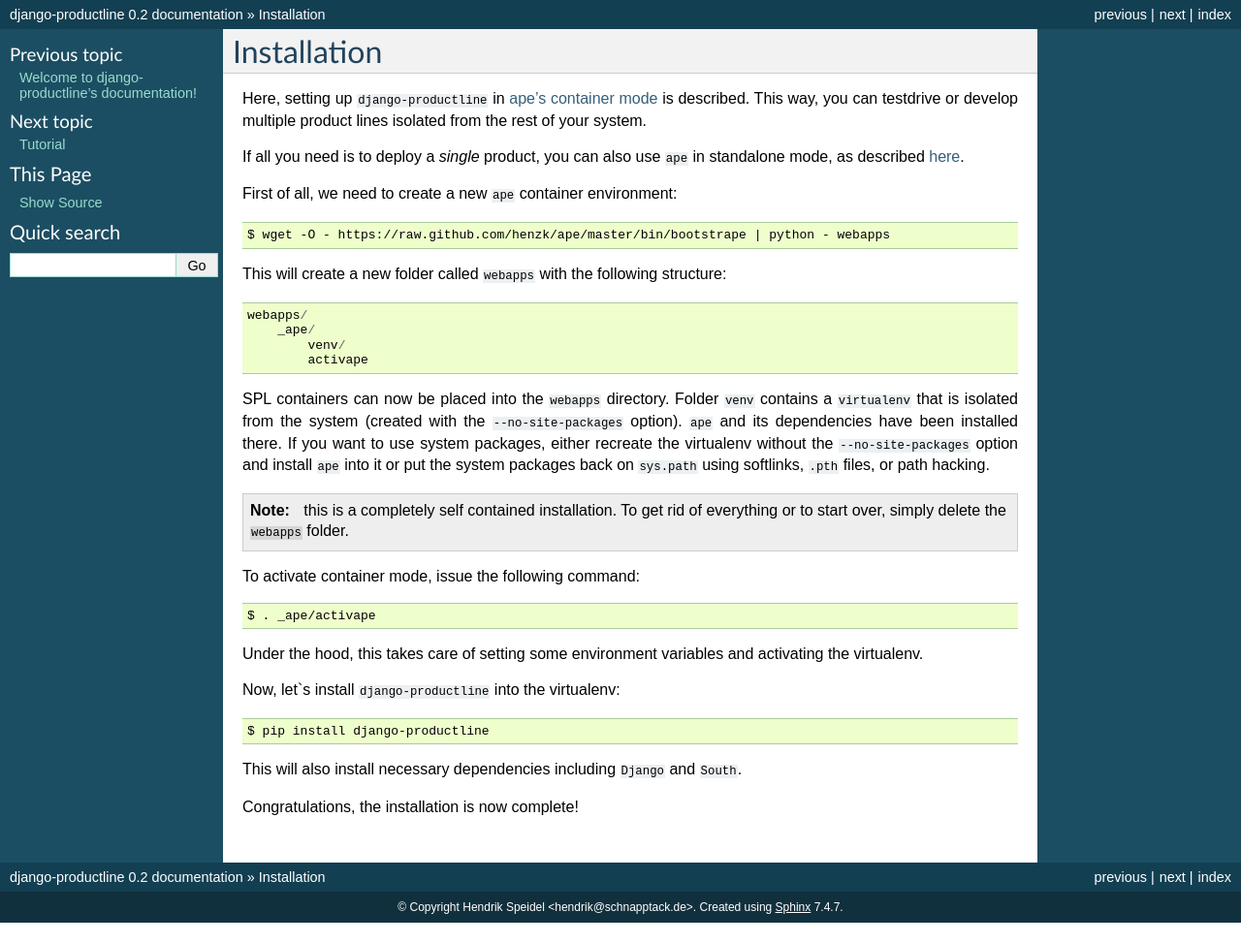
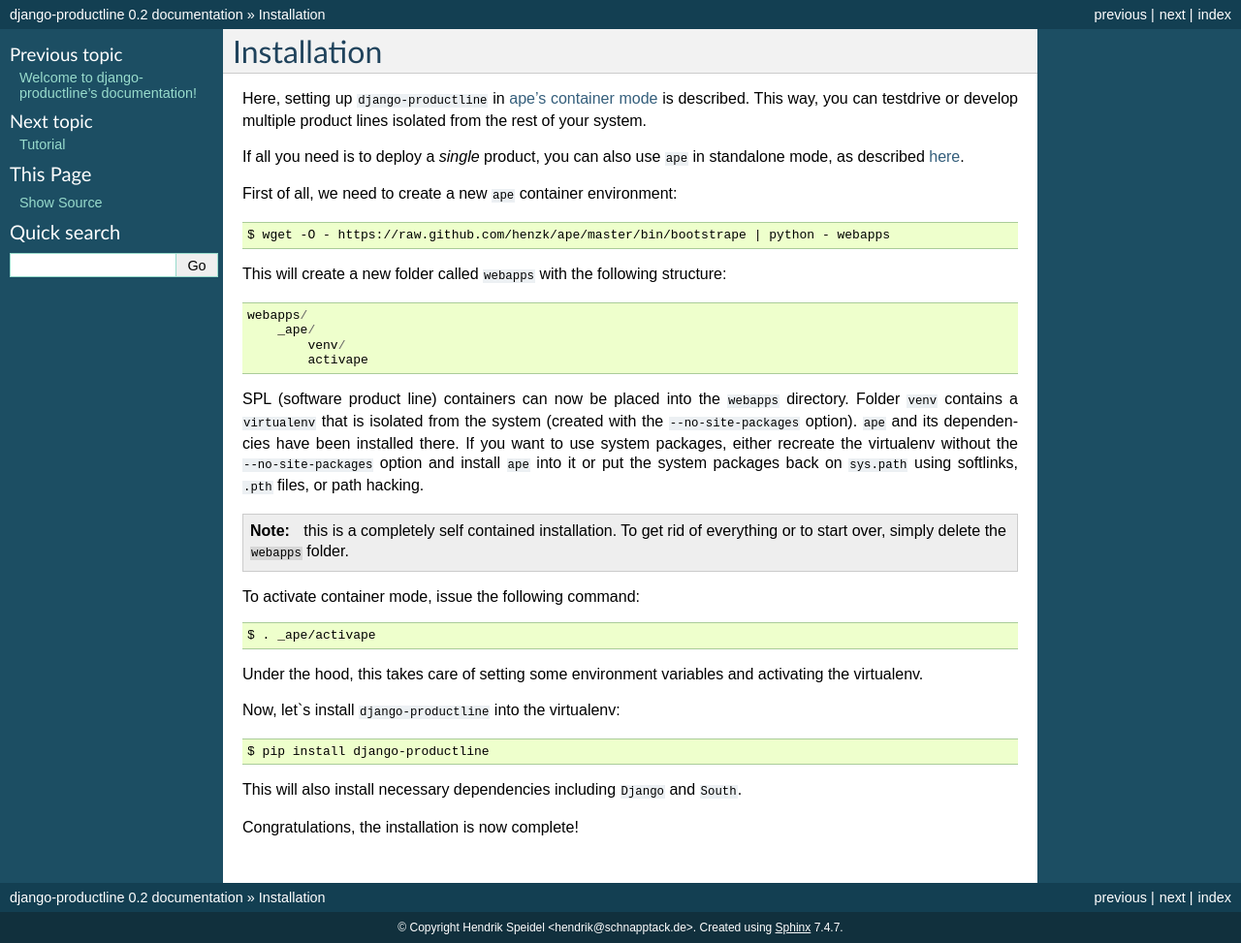
Before and after one commit to henzk/django-productline, a Sphinx documentation site: the page built from docs/install.rst, in a window 1280 px wide. Shown: the whole page at 97% size. Built offline with Sphinx 7.4.7, drawn with Linux system fonts in a browser that asks for light colours; formulas are drawn with MathJax 3; before the commit the page ends 952 px from its top, so only the background shows below that.

Commit message:
Update docs/install.rst

```diff
--- a/docs/install.rst
+++ b/docs/install.rst
@@ -19,7 +19,7 @@
             venv/
             activape
 
-SPL containers can now be placed into the ``webapps`` directory.
+SPL (software product line) containers can now be placed into the ``webapps`` directory.
 Folder ``venv`` contains a ``virtualenv`` that is isolated from the system (created with the ``--no-site-packages`` option).
 ``ape`` and its dependencies have been installed there. If you want to use system packages, either recreate the virtualenv without the ``--no-site-packages`` option and install ``ape`` into it or
 put the system packages back on ``sys.path`` using softlinks, ``.pth`` files, or path hacking.
```
